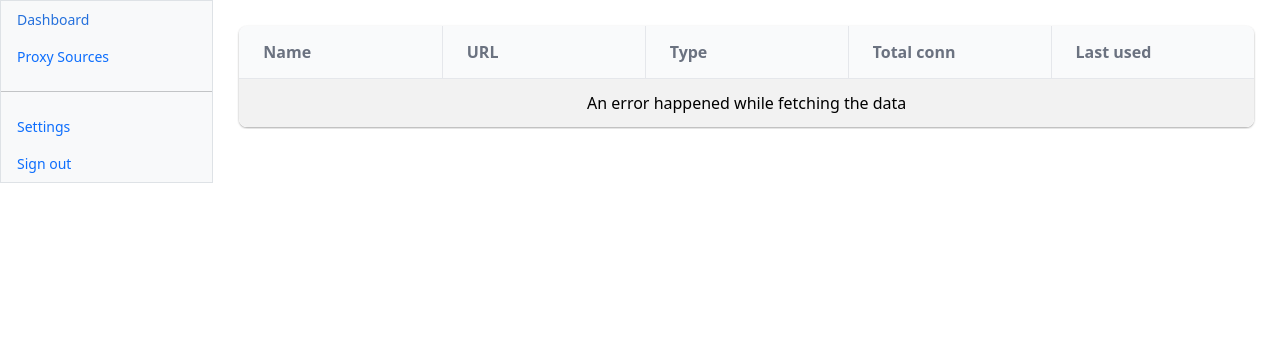
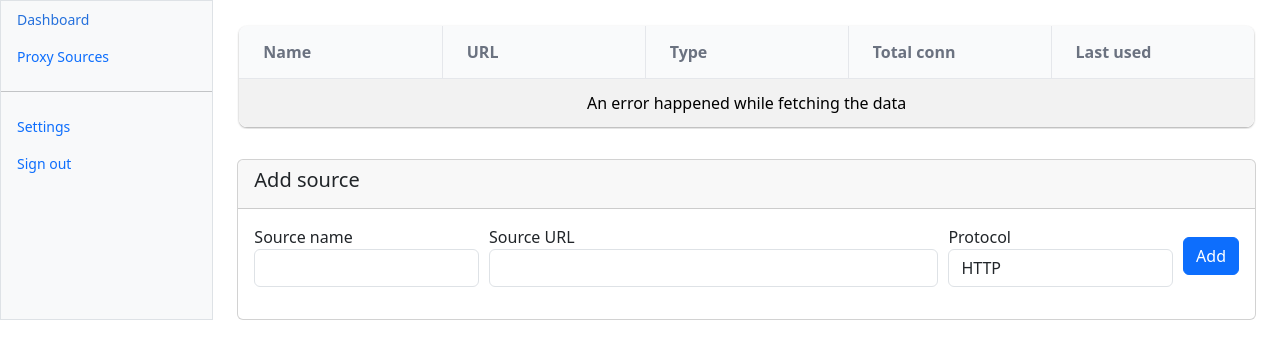
Before and after one commit to kyofu95/proxies-ng, a FastAPI app: template app/templates/source.html in a window 1280 px wide. Shown: the top 359 px of the page. Run offline with FastAPI, Linux system fonts and the light colour scheme; the template is opened without the code that fills it, so the values that code supplies are empty.

Commit message:
add source

```diff
--- a/app/static/js/source.js
+++ b/app/static/js/source.js
@@ -55,6 +55,47 @@
     }).render(document.getElementById("source-table"));
 }
 
+function handleAddSource(event) {
+    event.preventDefault();
+
+    const name = $('#nameInput').val();
+    const url = $('#urlInput').val();
+    const type = $('#typeInput').val();
+
+    if (!name || !url || !type) {
+        $('#sourceError').text('All fields are required').removeClass('d-none');
+        return;
+    }
+
+    $.ajax({
+        url: `${window.location.origin}/api/private/source/`,
+        method: 'POST',
+        contentType: 'application/json',
+        data: JSON.stringify({
+            name: name,
+            uri: url,
+            uri_predefined_type: type,
+            type: 1
+        }),
+        success: function () {
+            $('#sourceError').addClass('d-none');
+            $('#addSourceForm')[0].reset();
+            renderGrid();
+        },
+        error: function (xhr) {
+            if (xhr.status === 422) {
+                $('#sourceError').text('Invalid input. Please check the fields.').removeClass('d-none');
+            } else if (xhr.status === 409) {
+                $('#sourceError').text('Source already exists.').removeClass('d-none');
+            } else {
+                const message = xhr.responseJSON?.detail || 'An unexpected error occurred.';
+                $('#sourceError').text(message).removeClass('d-none');
+            }
+        }
+    });
+}
+
 document.addEventListener("DOMContentLoaded", function () {
     renderGrid();
+    $('#addSourceForm').on('submit', handleAddSource);
 });
--- a/app/templates/source.html
+++ b/app/templates/source.html
@@ -6,7 +6,48 @@
 
 <link href="https://unpkg.com/gridjs/dist/theme/mermaid.min.css" rel="stylesheet" />
 
+<div id="sourceError" class="alert alert-danger d-none" role="alert"></div>
+
 <div id="source-table"></div>
+
+<br>
+
+<div class="card">
+    <div class="card-header">
+        <h5>Add source</h5>
+    </div>
+    <div class="card-body">
+        <form id="addSourceForm">
+            <div class="form-floating mb-3" style="display: flex; gap: 10px; align-items: center;">
+
+                <div style="flex: 1;">
+                    <label for="nameInput">Source name</label>
+                    <input type="text" class="form-control" id="nameInput" required>
+                </div>
+
+
+                <div style="flex: 2;">
+                    <label for="urlInput">Source URL</label>
+                    <input type="text" class="form-control" id="urlInput" required>
+                </div>
+
+                <div style="flex: 1;">
+                    <label for="typeInput">Protocol</label>
+                    <select class="form-control" id="typeInput" required>
+                        <option value="HTTP">HTTP</option>
+                        <option value="HTTPS">HTTPS</option>
+                        <option value="SOCKS4">SOCKS4</option>
+                        <option value="SOCKS5">SOCKS5</option>
+                    </select>
+                </div>
+
+                <div>
+                    <button type="submit" class="btn btn-primary">Add</button>
+                </div>
+            </div>
+        </form>
+    </div>
+</div>
 
 <script src="https://code.jquery.com/jquery-3.7.1.min.js"
     integrity="sha256-/JqT3SQfawRcv/BIHPThkBvs0OEvtFFmqPF/lYI/Cxo=" crossorigin="anonymous"></script>
```
